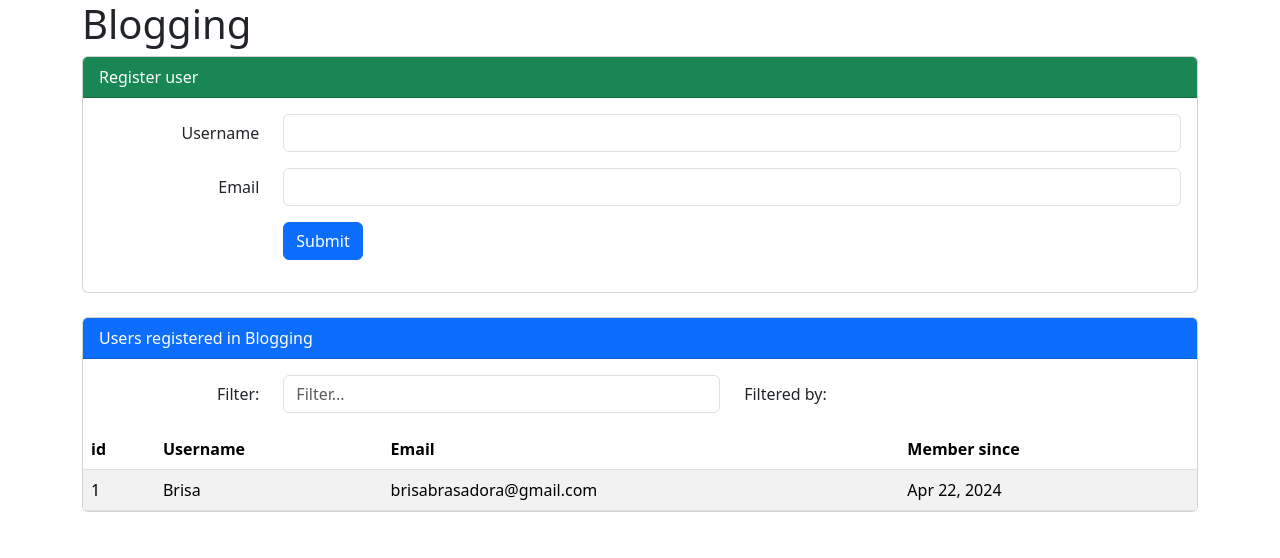
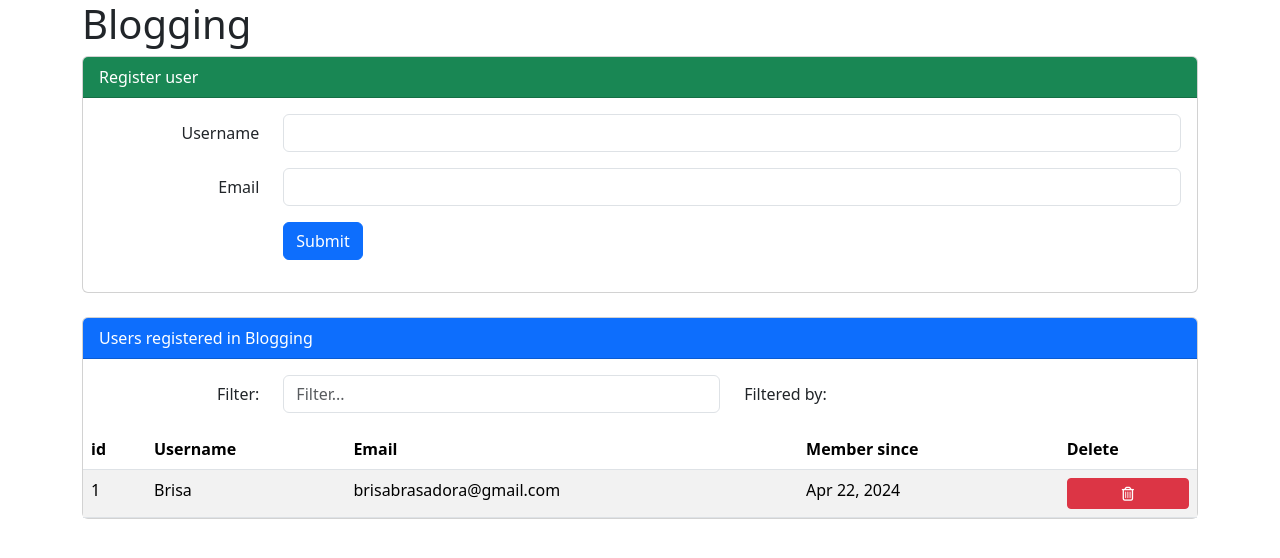
Before and after one commit to brisaAbrasadora/blogging-client, an Angular app: page / in a window 1280 px wide. Shown: the top 558 px of the page. Built offline with nearby package versions, Linux system fonts and the light colour scheme.

Commit message:
feat: delete item

```diff
--- a/angular.json
+++ b/angular.json
@@ -51,6 +51,7 @@
             ],
             "styles": [
               "node_modules/bootstrap/dist/css/bootstrap.css",
+              "node_modules/@fortawesome/fontawesome-free/css/all.min.css",
               "src/styles.css"
             ],
             "scripts": []
--- a/package.json
+++ b/package.json
@@ -19,6 +19,7 @@
     "@angular/platform-browser": "^17.0.0",
     "@angular/platform-browser-dynamic": "^17.0.0",
     "@angular/router": "^17.0.0",
+    "@fortawesome/fontawesome-free": "^6.5.2",
     "bootstrap": "^5.3.3",
     "rxjs": "~7.8.0",
     "tslib": "^2.3.0",
--- /dev/null
+++ b/src/app/delete-item/delete-item.component.html
@@ -0,0 +1,3 @@
+<button type="button" class="btn btn-sm btn-danger" style="width: 100%" (click)="deleteItem(itemId)">
+  <i class="fa-regular fa-trash-can"></i>
+</button>
--- /dev/null
+++ b/src/app/delete-item/delete-item.component.ts
@@ -0,0 +1,17 @@
+import { Component, EventEmitter, Input, Output } from '@angular/core';
+
+@Component({
+  selector: 'delete-item',
+  standalone: true,
+  imports: [],
+  templateUrl: './delete-item.component.html',
+  styleUrl: './delete-item.component.css',
+})
+export class DeleteItemComponent {
+  @Input({ required: true }) itemId: number = 0;
+  @Output() itemDeleted = new EventEmitter<number>();
+
+  deleteItem(itemId: number) {
+    this.itemDeleted.emit(itemId);
+  }
+}
--- a/src/app/user-form/user-form.component.ts
+++ b/src/app/user-form/user-form.component.ts
@@ -14,8 +14,7 @@ import { FormsModule } from '@angular/forms';
 export class UserFormComponent {
   newUser!: User;
 
-  @Output()
-  add = new EventEmitter<User>();
+  @Output() addUser = new EventEmitter<User>();
 
   constructor(@Inject(LOCALE_ID) private locale: string) {
     this.resetUser();
@@ -23,7 +22,7 @@ export class UserFormComponent {
 
   registerUser() {
     this.newUser.memberSince = formatDate(Date.now(), 'yyyy/MM/dd', this.locale);
-    this.add.emit(this.newUser);
+    this.addUser.emit(this.newUser);
     this.resetUser();
   }
 
--- a/src/app/user-item/user-item.component.html
+++ b/src/app/user-item/user-item.component.html
@@ -2,3 +2,4 @@
 <td>{{ user.username }}</td>
 <td>{{ user.email }}</td>
 <td>{{ user.memberSince | date }}</td>
+<td><delete-item [itemId]="user.id!" (itemDeleted)="onItemDeleted($event)" /></td>
--- a/src/app/user-item/user-item.component.ts
+++ b/src/app/user-item/user-item.component.ts
@@ -1,18 +1,29 @@
 import { CommonModule } from '@angular/common';
-import { Component, Input } from '@angular/core';
+import { Component, EventEmitter, Input, Output } from '@angular/core';
 
 import { User } from '../interfaces';
+import { DeleteItemComponent } from '../delete-item/delete-item.component';
 
 @Component({
   selector: 'tr[user-item]',
   standalone: true,
-  imports: [CommonModule],
+  imports: [CommonModule, DeleteItemComponent],
   templateUrl: './user-item.component.html',
   styleUrl: './user-item.component.css',
 })
 export class UserItemComponent {
+  @Output() deleteItem = new EventEmitter<number>();
   constructor() {}
 
-  @Input({ required: true })
-  user!: User;
+  @Input({ required: true }) user: User = {
+    id: 0,
+    username: 'Default',
+    email: 'default@blogging.com',
+    password: 'my-weak-password',
+    memberSince: '01/01/1990',
+  };
+
+  onItemDeleted(itemId: number) {
+    this.deleteItem.emit(itemId);
+  }
 }
--- a/src/app/users-page/users-page.component.html
+++ b/src/app/users-page/users-page.component.html
@@ -1,4 +1,4 @@
-<user-form (add)="addUser($event)"></user-form>
+<user-form (addUser)="onAddUser($event)"></user-form>
 
 <div class="card">
   <div class="card-header bg-primary text-white">
@@ -34,11 +34,12 @@
             <th>{{ headers.username }}</th>
             <th>{{ headers.email }}</th>
             <th>{{ headers.memberSince }}</th>
+            <th>{{ headers.delete }}</th>
           </tr>
         </thead>
         <tbody>
           @for (user of users | userFilter:search; track user.id) {
-            <tr user-item [user]="user"></tr>
+            <tr user-item [user]="user" (deleteItem)="onDeleteItem($event)"></tr>
           }
         </tbody>
       </table>
--- a/src/app/users-page/users-page.component.ts
+++ b/src/app/users-page/users-page.component.ts
@@ -18,7 +18,13 @@ export class UsersPageComponent {
   constructor(@Inject(LOCALE_ID) private locale: string) {}
 
   title: string = 'Users registered in Blogging';
-  headers = { id: 'id', username: 'Username', email: 'Email', memberSince: 'Member since' };
+  headers = {
+    id: 'id',
+    username: 'Username',
+    email: 'Email',
+    memberSince: 'Member since',
+    delete: 'Delete',
+  };
   search: string = '';
 
   users: User[] = [
@@ -30,9 +36,15 @@ export class UsersPageComponent {
     },
   ];
 
-  addUser(user: User): void {
-    user.id = Math.max(...this.users.map(u => u.id!)) + 1;
+  onAddUser(user: User): void {
+    const IS_ARRAY_EMPTY: boolean = this.users.length === 0;
+    user.id = IS_ARRAY_EMPTY
+      ? 1
+      : Math.max(...this.users.map((u) => u.id!)) + 1;
     this.users = [...this.users, user];
   }
 
+  onDeleteItem(itemId: number) {
+    this.users = this.users.filter(u => u.id !== itemId);
+  }
 }
```
Also changed, not shown: src/app/delete-item/delete-item.component.css (added), 1 other file (tests, documents, lock files or other folders).
